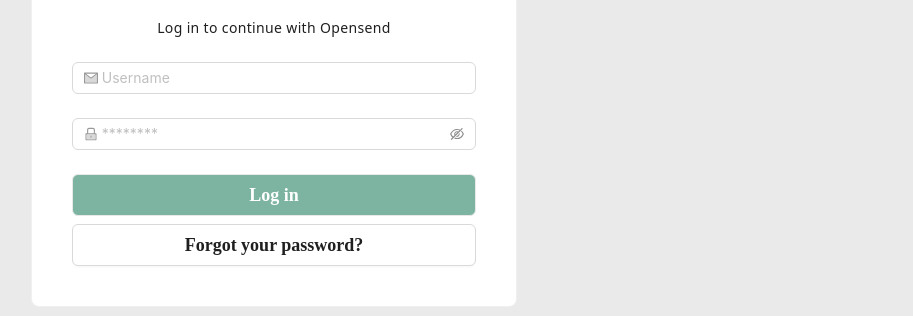
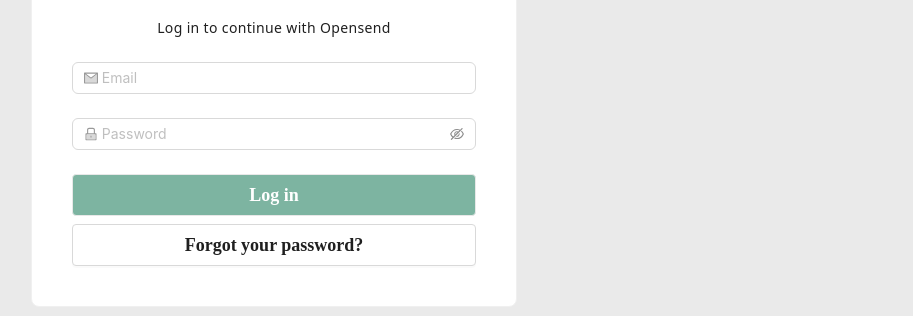
Before and after one commit to jorgesanes10/opensend-assessment, a React (Vite) app: page / in a window 1280 px wide. Shown: the part 338-654 px from the top of the page, without its empty margins (366-1279 px from the left). Built offline with nearby package versions, Linux system fonts and the light colour scheme; a web font is replaced by a local one.

Commit message:
Update placeholders in the login form

```diff
--- a/src/pages/Login/Login.tsx
+++ b/src/pages/Login/Login.tsx
@@ -161,7 +161,7 @@
                 >
                   <Input
                     type="email"
-                    placeholder="Username"
+                    placeholder="Email"
                     prefix={<MailTwoTone twoToneColor="#999" />}
                   />
                 </Form.Item>
@@ -172,7 +172,7 @@
                   ]}
                 >
                   <Input.Password
-                    placeholder="********"
+                    placeholder="Password"
                     prefix={<LockTwoTone twoToneColor="#999" />}
                   />
                 </Form.Item>
@@ -187,7 +187,7 @@
                 )}
                 <Button
                   htmlType="submit"
-                  className="text-lg p-5 font-bold !shadow-none bg-[#288364] hover:!bg-[#206b53] disabled:opacity-60 disabled:bg-[#288364] disabled:text-[#fff]"
+                  className="rounded text-lg p-5 font-bold !shadow-none bg-[#288364] hover:!bg-[#206b53] disabled:opacity-60 disabled:bg-[#288364] disabled:text-[#fff]"
                   type="primary"
                   block
                   disabled={!isFormValid}
@@ -198,7 +198,7 @@
               </Form>
               {/* If this takes you to another page, it must be an anchor, not a button */}
               <Button
-                className="font-bold mt-2 p-5 text-lg hover:!border-[#288364] hover:!text-[#288364]"
+                className="rounded font-bold mt-2 p-5 text-lg hover:!border-[#288364] hover:!text-[#288364]"
                 block
               >
                 Forgot your password?
```
